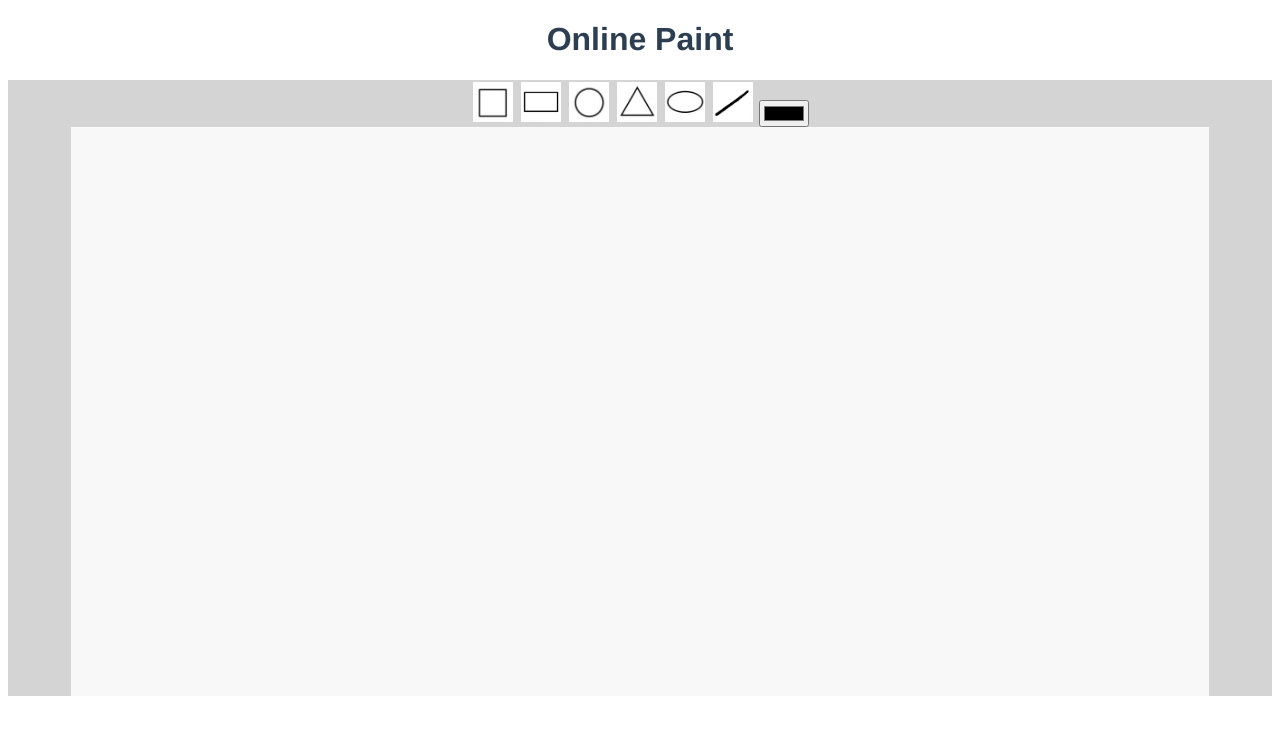
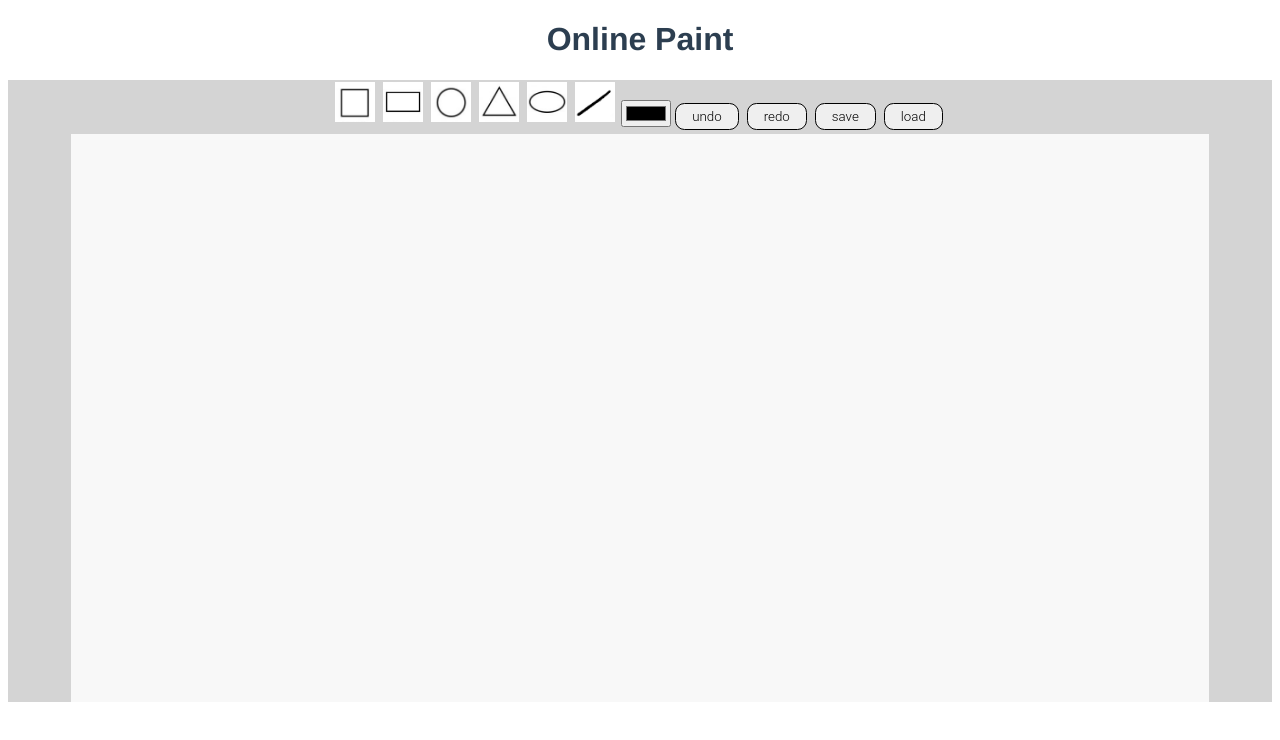
Before and after one commit to MarkNGendy/Web-based-Paint-Program, a Vue app in the folder frontend-paint/: page / in a window 1280 px wide. Shown: the top 740 px of the page. Built offline with nearby package versions, Linux system fonts and the light colour scheme.

Commit message:
adding more buttons

```diff
--- a/frontend-paint/public/index.html
+++ b/frontend-paint/public/index.html
@@ -23,7 +23,12 @@
           <button class="triangle"></button>
           <button class="ellipse"></button>
           <button class="line"></button>
+
           <input type="color">
+          <button class="opt">undo</button>
+          <button class="opt">redo</button>
+          <button class="opt">save</button>
+          <button class="opt">load</button>
         </div>
         <canvas class="drawing-board"></canvas>
       </div>
--- a/frontend-paint/public/styles.css
+++ b/frontend-paint/public/styles.css
@@ -77,6 +77,30 @@ background-color: rgb(212, 212, 212);
 .line:hover{
   background-image: url("./line\ hov.png");
   }
+.opt{
+  display:inline-block;
+  padding:0.35em 1.2em;
+  border:0.1em solid #000000;
+  margin:0 0.3em 0.3em 0;
+  border-radius: 0.25cm;
+  box-sizing: border-box;
+  text-decoration:none;
+  font-family:'Roboto',sans-serif;
+  font-weight:300;
+  color:#000000;
+  text-align:center;
+  cursor: pointer;
+  }
+.opt:hover{
+  color:#ffffff;
+  background-color:#000000;
+  }
+@media all and (max-width:30em){
+  .opt{
+  display:block;
+  margin:0.4em auto;
+  }
+}
 .drawing-board{
   cursor: crosshair;
   background-color: rgb(248, 248, 248);
```
